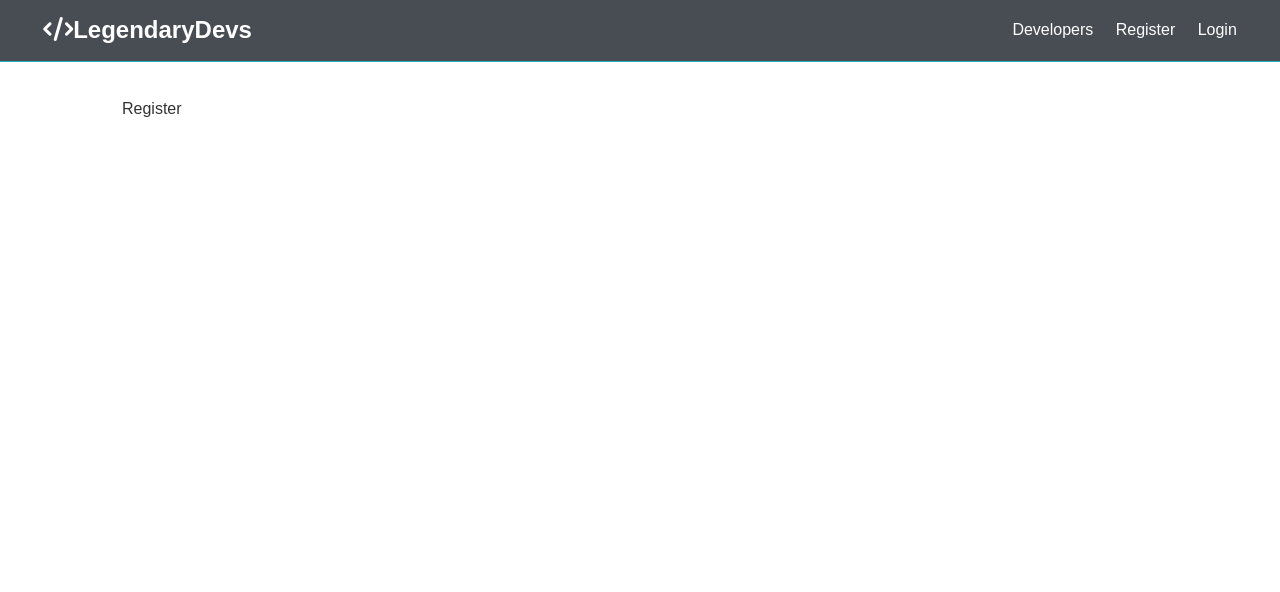
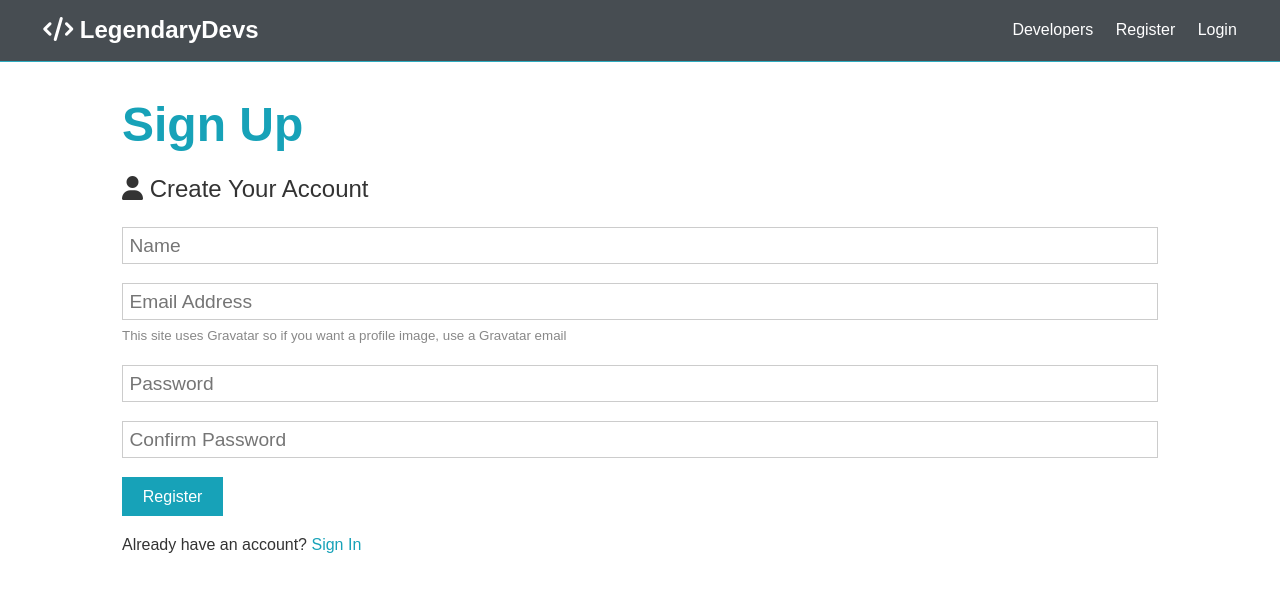
Before and after one commit to igorhristov/legendary-devs, a React (Create React App) app in the folder client/: page /register in a window 1280 px wide. Shown: the top 592 px of the page. Built offline with nearby package versions, Linux system fonts and the light colour scheme; the HTML template or start-up script is replaced by a standard one.

Commit message:
Register Form and UseState Hook

```diff
--- a/client/src/components/auth/Register.js
+++ b/client/src/components/auth/Register.js
@@ -1,7 +1,87 @@
-import React from 'react';
+import React, { Fragment, useState } from 'react';
+import { Link } from 'react-router-dom';
 
 const Register = () => {
-    return <div>Register</div>;
+    const [formData, setFormData] = useState({
+        name: '',
+        emai: '',
+        password: '',
+        password2: '',
+    });
+    const { name, email, password, password2 } = formData;
+    const onChange = (e) =>
+        setFormData({
+            ...formData,
+            [e.target.name]: e.target.value,
+        });
+
+    const onSubmit = (e) => {
+        e.preventDefault();
+        if (password !== password2) {
+            console.log('Passwords do not match ');
+        } else {
+            console.log(formData);
+        }
+    };
+
+    return (
+        <Fragment>
+            <h1 className='large text-primary'>Sign Up</h1>
+            <p className='lead'>
+                <i className='fa fa-user' /> Create Your Account
+            </p>
+            <form className='form' onSubmit={onSubmit}>
+                <div className='form-group'>
+                    <input
+                        type='text'
+                        placeholder='Name'
+                        name='name'
+                        value={name}
+                        onChange={onChange}
+                    />
+                </div>
+                <div className='form-group'>
+                    <input
+                        type='email'
+                        placeholder='Email Address'
+                        name='email'
+                        value={email}
+                        onChange={onChange}
+                    />
+                    <small className='form-text'>
+                        This site uses Gravatar so if you want a profile image,
+                        use a Gravatar email
+                    </small>
+                </div>
+                <div className='form-group'>
+                    <input
+                        type='password'
+                        placeholder='Password'
+                        name='password'
+                        value={password}
+                        onChange={onChange}
+                    />
+                </div>
+                <div className='form-group'>
+                    <input
+                        type='password'
+                        placeholder='Confirm Password'
+                        name='password2'
+                        value={password2}
+                        onChange={onChange}
+                    />
+                </div>
+                <input
+                    type='submit'
+                    className='btn btn-primary'
+                    value='Register'
+                />
+            </form>
+            <p className='my-1'>
+                Already have an account? <Link to='/login'>Sign In</Link>
+            </p>
+        </Fragment>
+    );
 };
 
 export default Register;
--- a/client/src/components/layout/Landing.js
+++ b/client/src/components/layout/Landing.js
@@ -16,7 +16,7 @@
                             Sign Up
                         </Link>
                         <Link to='/login' className='btn btn-light'>
-                            Sign Up
+                            Sign In
                         </Link>
                     </div>
                 </div>
--- a/client/src/components/layout/Navbar.js
+++ b/client/src/components/layout/Navbar.js
@@ -6,7 +6,7 @@
         <nav className='navbar bg-dark'>
             <h1>
                 <Link to='/'>
-                    <i className='fas fa-code'></i>LegendaryDevs
+                    <i className='fa fa-code'></i> LegendaryDevs
                 </Link>
             </h1>
             <ul>
```
